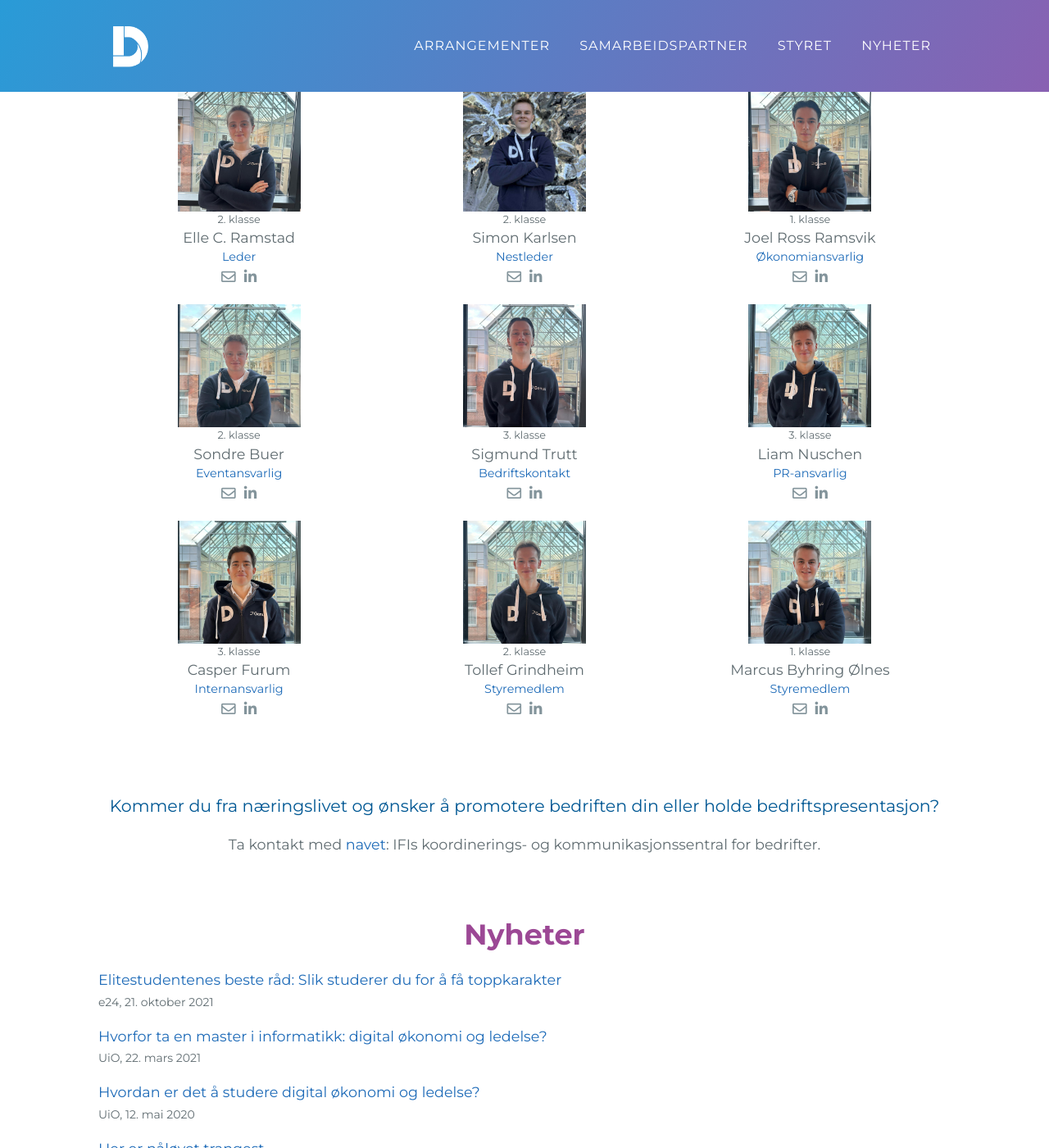
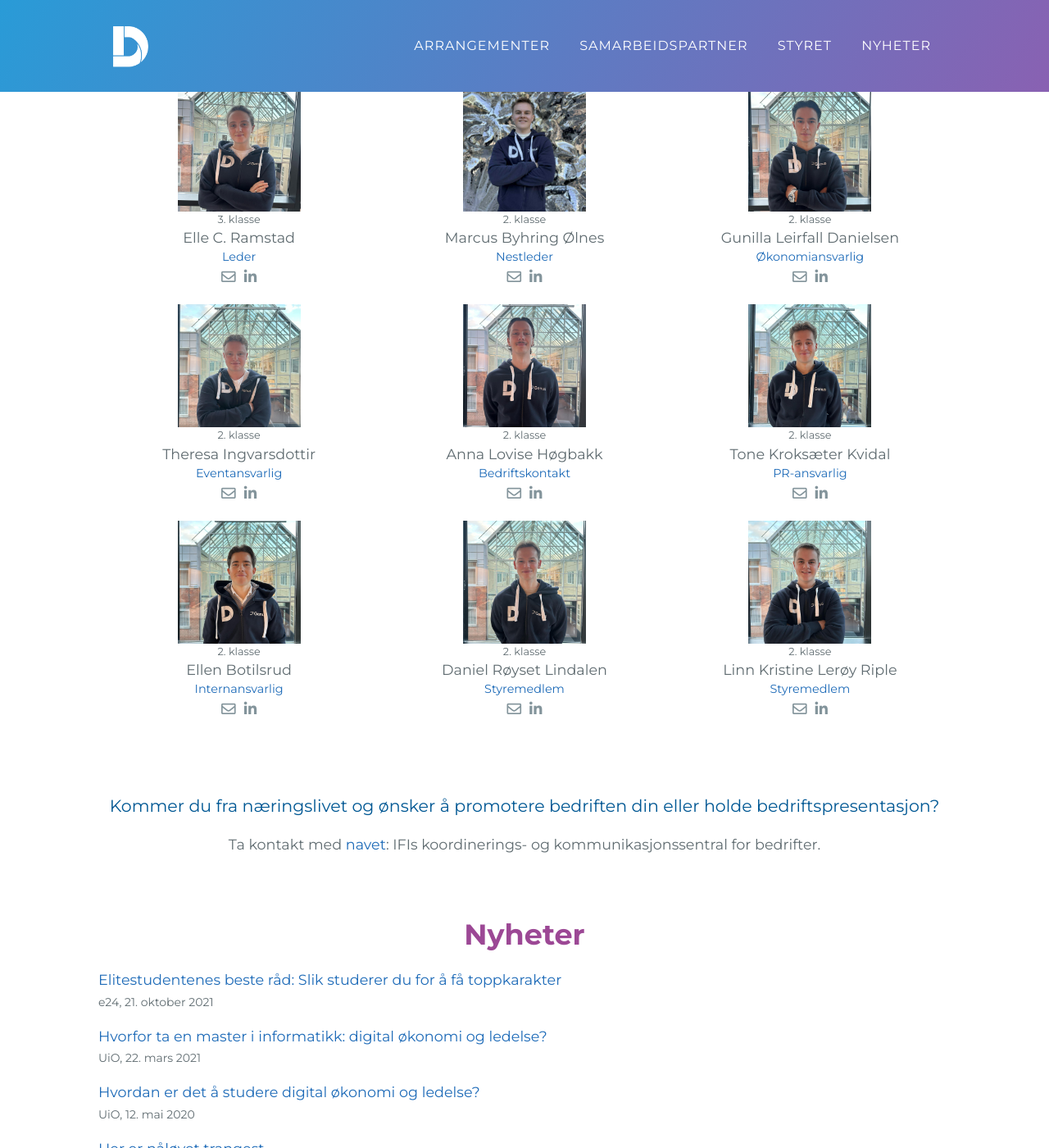
Before and after one commit to digitus-uio/digitus-uio.github.io, a Jekyll site: the page built from index.md, in a window 1280 px wide and 1400 px high, scrolled down 2985 px. Shown: the whole window at 82% size. Built offline with Jekyll 4.4.1, drawn with Linux system fonts in a browser that asks for light colours.

Commit message:
Oppdatert styreinformasjon

```diff
--- a/_config.yml
+++ b/_config.yml
@@ -92,26 +92,26 @@ board_members: [
     role: "Leder",
     mail: "leder@digitusuio.no",
     linkedin: "https://www.linkedin.com/in/elle-christine-ramstad-a02a60229/",
+    grade: "3",
+  },
+  {
+    name: "Marcus Byhring Ølnes",
+    img: "assets/img/nestleder.jpg",
+    role: "Nestleder",
+    mail: "nestleder@digitusuio.no",
+    linkedin: "https://www.linkedin.com/in/marcus-byhring-ølnes-270691214/",
     grade: "2",
   },
   {
-    name: "Simon Karlsen",
-    img: "assets/img/nestleder.jpg",
-    role: "Nestleder",
-    mail: "nestleder@digitusuio.no",
-    linkedin: "https://www.linkedin.com/in/simon-karlsen-a0b7522b8/",
-    grade: "2",
-  },
-  {
-    name: "Joel Ross Ramsvik",
+    name: "Gunilla Leirfall Danielsen",
     img: "assets/img/øko.jpg",
     role: "Økonomiansvarlig",
     mail: "okonomi@digitusuio.no",
     linkedin: "https://www.linkedin.com/in/joel-ross-ramsvik-81b51724b/",
-    grade: "1",
+    grade: "2",
   },
   {
-    name: "Sondre Buer",
+    name: "Theresa Ingvarsdottir",
     img: "assets/img/event.jpg",
     role: "Eventansvarlig",
     mail: "event@digitusuio.no",
@@ -119,31 +119,31 @@ board_members: [
     grade: "2",
   },
   {
-    name: "Sigmund Trutt",
+    name: "Anna Lovise Høgbakk",
     img: "assets/img/bedrift.jpg",
     role: "Bedriftskontakt",
     mail: "bedrift@digitusuio.no",
-    linkedin: "https://www.linkedin.com/in/sigmund-trutt-23a601251/",
-    grade: "3",
+    linkedin: "https://www.linkedin.com/in/anna-lovise-h%C3%B8gbakk-38475a381/",
+    grade: "2",
   },
   {
-    name: "Liam Nuschen",
+    name: "Tone Kroksæter Kvidal",
     img: "assets/img/pr.jpg",
     role: "PR-ansvarlig",
     mail: "pr@digitusuio.no",
     linkedin: "https://www.linkedin.com/in/liam-nuschen-3a8560251/",
-    grade: "3",
+    grade: "2",
   },
   {
-    name: "Casper Furum",
+    name: "Ellen Botilsrud",
     img: "assets/img/senior.jpg",
     role: "Internansvarlig",
     mail: "senior@digitusuio.no",
-    linkedin: "https://no.linkedin.com/in/casper-furum-013a0820b",
-    grade: "3",
+    linkedin: "http://linkedin.com/in/ellen-botilsrud-5a0328349",
+    grade: "2",
   },
   {
-    name: "Tollef Grindheim",
+    name: "Daniel Røyset Lindalen",
     img: "assets/img/styremedlem1.jpg",
     role: "Styremedlem",
     mail: "styremedlem1@digitusuio.no",
@@ -151,11 +151,11 @@ board_members: [
     grade: "2",
   },
   {
-    name: "Marcus Byhring Ølnes",
+    name: "Linn Kristine Lerøy Riple",
     img: "assets/img/styremedlem2.jpg",
     role: "Styremedlem",
     mail: "styremedlem2@digitusuio.no",
     linkedin: "https://www.linkedin.com/in/marcus-byhring-ølnes-270691214/",
-    grade: "1",
+    grade: "2",
   },
 ]
```
